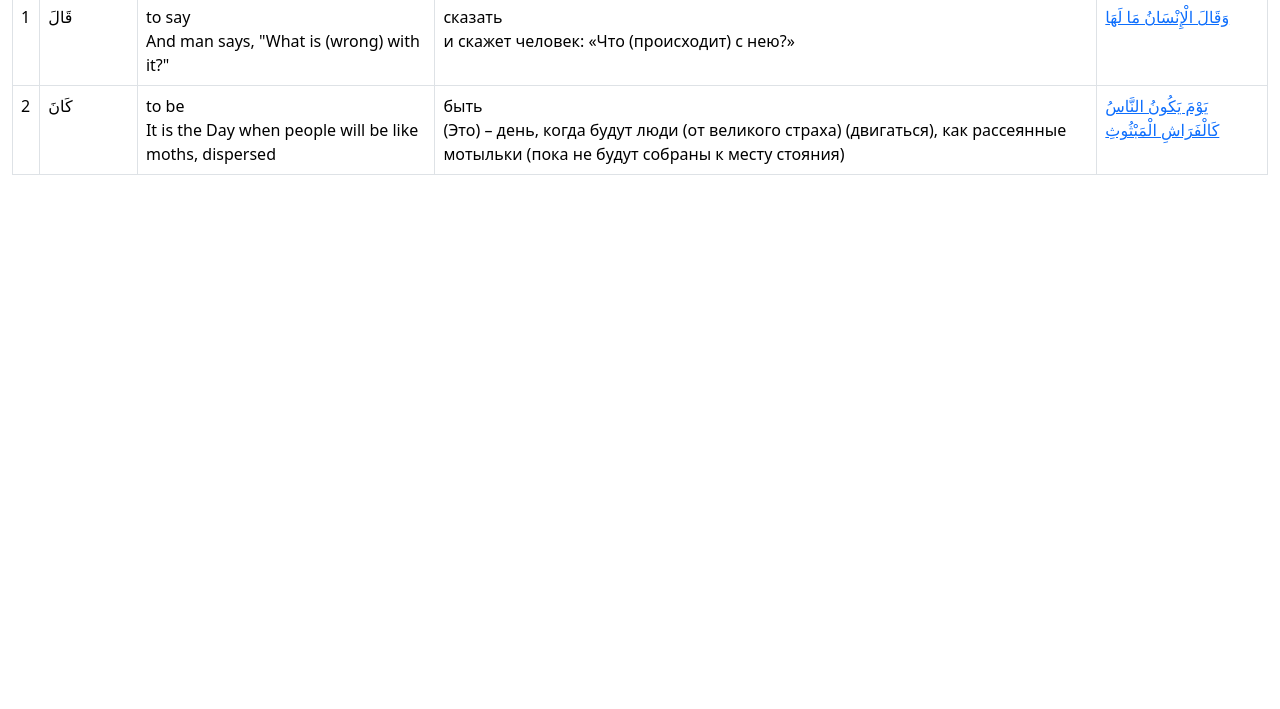
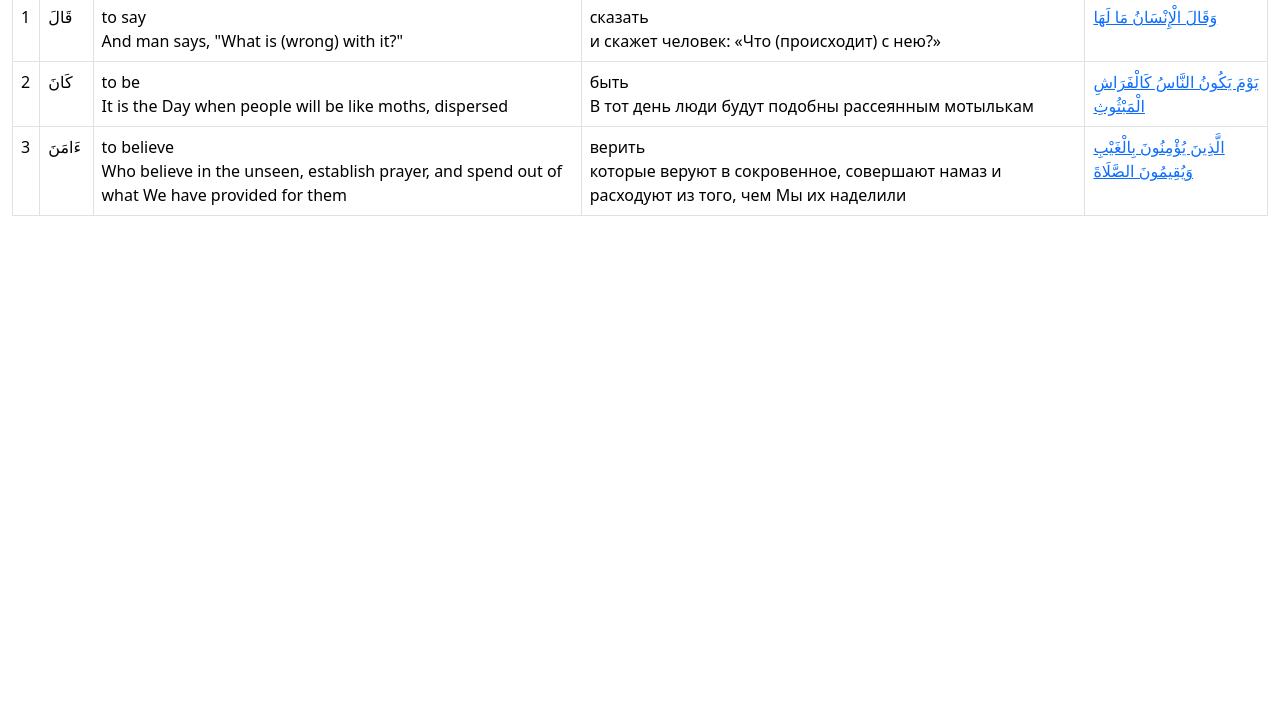
Before and after one commit to MuraStranger/QuranDictionary, a plain HTML site: page index.html in a window 1280 px wide. Shown: the part 91-800 px from the top of the page. Drawn offline with nearby package versions, Linux system fonts and the light colour scheme.

Commit message:
Update index.html

```diff
--- a/index.html
+++ b/index.html
@@ -16,7 +16,7 @@
       <thead>
         <tr>
           <th>#</th>
-          <th>арабский</th>
+          <th>عربي</th>
           <th>английский</th>
           <th>русский</th>
           <th>аят</th>
@@ -25,23 +25,46 @@
       <tbody>
         <tr>
           <td>1</td>
-          <td>قَالَ</td>
+          <td>
+          قَالَ
+          </td>
      <td>to say<br>And man says, "What is (wrong) with it?"</td>
           <td>сказать<br>и скажет человек: «Что (происходит) с нею?»</td>
-          <td><a href="https://ru.quranacademy.org/quran/99:3" target="_blank">وَقَالَ الْإِنْسَانُ مَا لَهَا</a></td>
+          <td><a href="https://ru.quranacademy.org/quran/99:3" target="_blank">
+          وَقَالَ الْإِنْسَانُ مَا لَهَا
+          </a></td>
         </tr>
          <tr>
           <td>2</td>
           <td>
      كَانَ
           </td>
-               <td>to be<br> It is the Day when people will be like moths, dispersed</td>
-          <td>быть<br>(Это) – день, когда будут люди (от великого страха) (двигаться), как рассеянные мотыльки (пока не будут собраны к месту стояния)</td>
+           <td>to be<br> It is the Day when people will be like moths, dispersed</td>
+          <td>быть<br>В тот день люди будут подобны рассеянным мотылькам</td>
           <td><a href="https://ru.quranacademy.org/quran/101:4" target="_blank">
      يَوْمَ يَكُونُ النَّاسُ كَالْفَرَاشِ الْمَبْثُوثِ
           </a></td>
-
         </tr>
+        <tr>
+          <td>3</td>
+          <td>
+   ءَامَنَ
+          </td>
+     <td>
+to believe
+     <br>
+    Who believe in the unseen, establish prayer, and spend out of what We have provided for them
+     </td>
+          <td>
+         верить
+          <br>
+         которые веруют в сокровенное, совершают намаз и расходуют из того, чем Мы их наделили
+          </td>
+          <td><a href="https://ru.quranacademy.org/quran/2:3" target="_blank">
+الَّذِينَ يُؤْمِنُونَ بِالْغَيْبِ وَيُقِيمُونَ الصَّلَاةَ
+          </a></td>
+        </tr>
+         <tr>
       </tbody>
     </table>
   </div>
```
